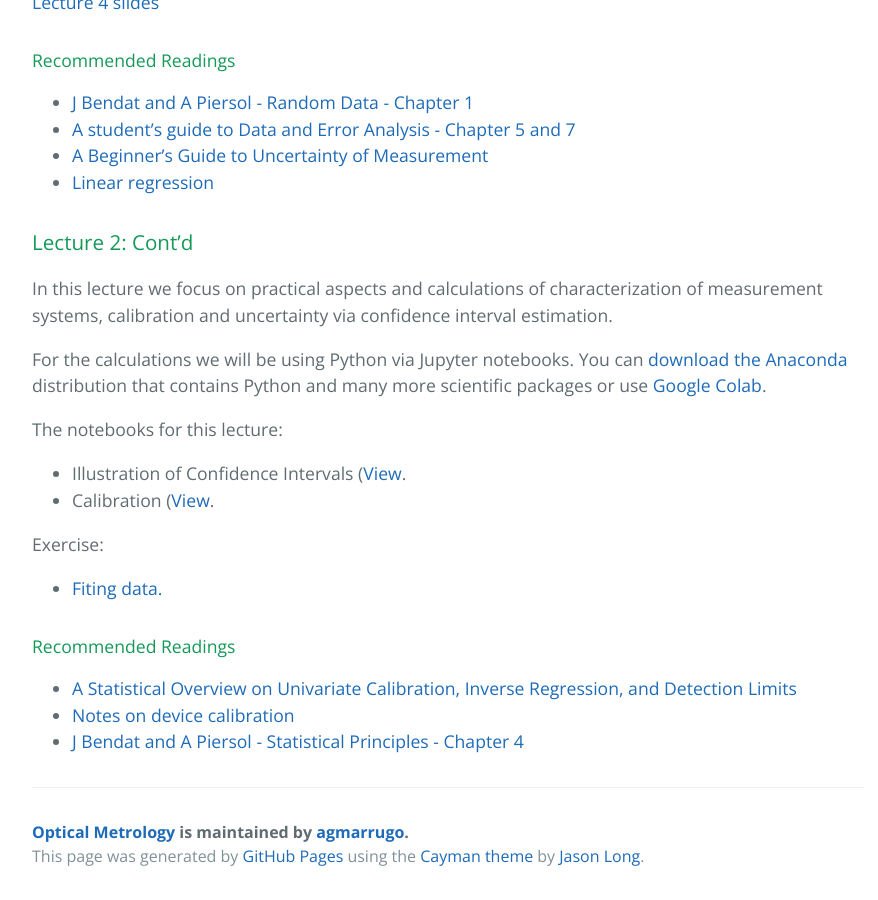
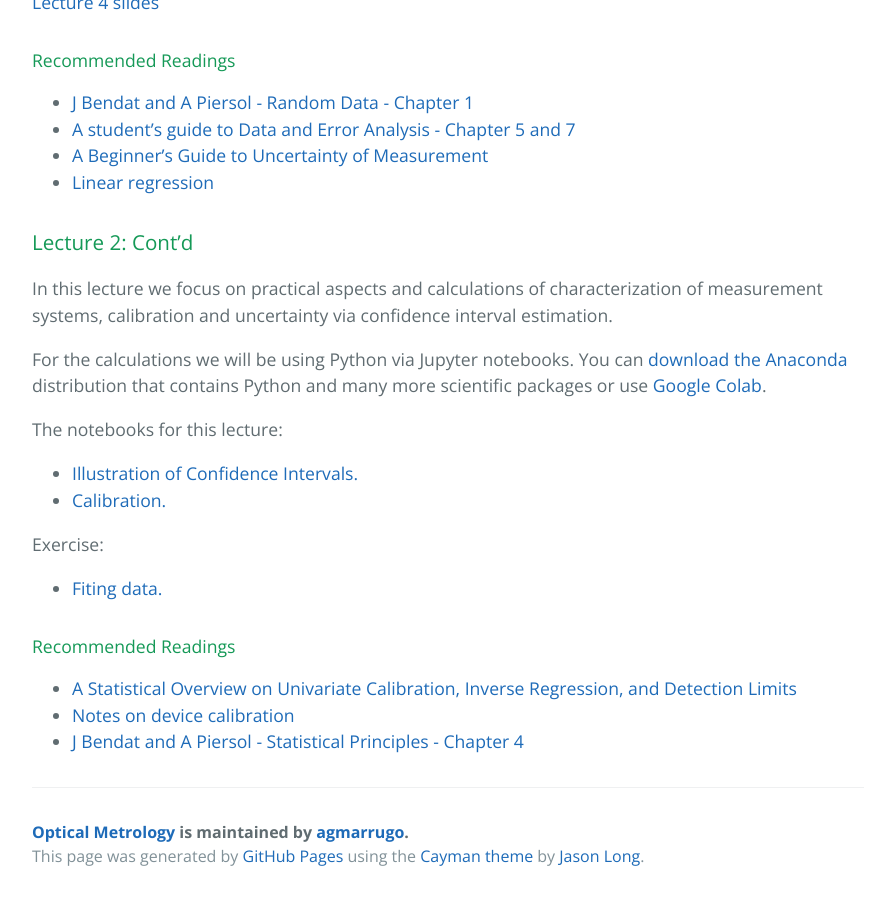
Before and after one commit to opi-lab/optical-metrology-2021, a Jekyll site: the page built from index.md, in a window 1280 px wide and 900 px high, scrolled down 1968 px. Shown: the whole window, without its empty margins (192-1070 px from the left). Built offline with Jekyll 4.4.1, drawn with Linux system fonts in a browser that asks for light colours.

Commit message:
Update index.md

```diff
--- a/index.md
+++ b/index.md
@@ -87,8 +87,8 @@ For the calculations we will be using Python via Jupyter notebooks. You can [dow
 
 The notebooks for this lecture:
 
-- Illustration of Confidence Intervals ([View](http://nbviewer.jupyter.org/github/opilab/optical-metrology-2021/blob/gh-pages/notebooks/confidence-intervals.ipynb).
-- Calibration ([View](http://nbviewer.jupyter.org/github/opilab/optical-metrology-2021/blob/gh-pages/notebooks/calibracion.ipynb).
+- [Illustration of Confidence Intervals.](http://nbviewer.jupyter.org/github/opilab/optical-metrology-2021/blob/gh-pages/notebooks/confidence-intervals.ipynb)
+- [Calibration.](http://nbviewer.jupyter.org/github/opilab/optical-metrology-2021/blob/gh-pages/notebooks/calibracion.ipynb)
 
 Exercise:
 
```
